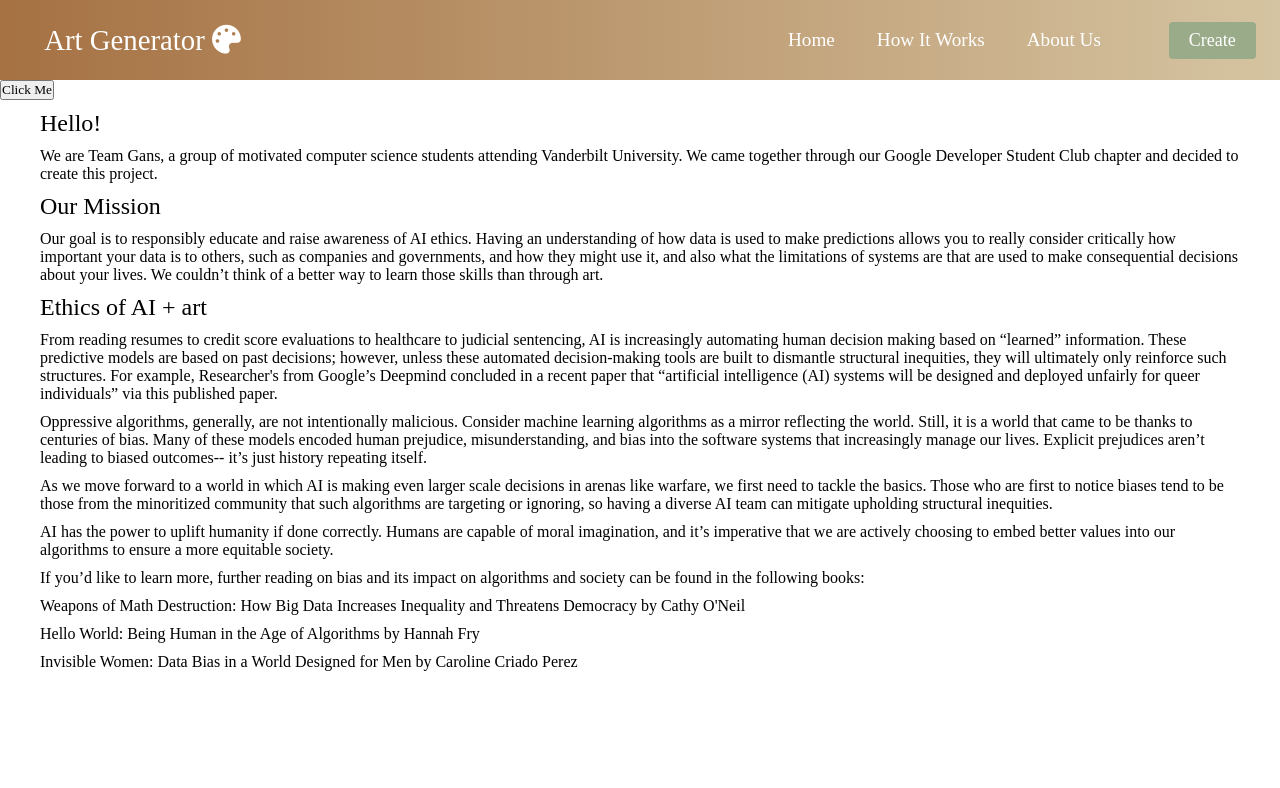
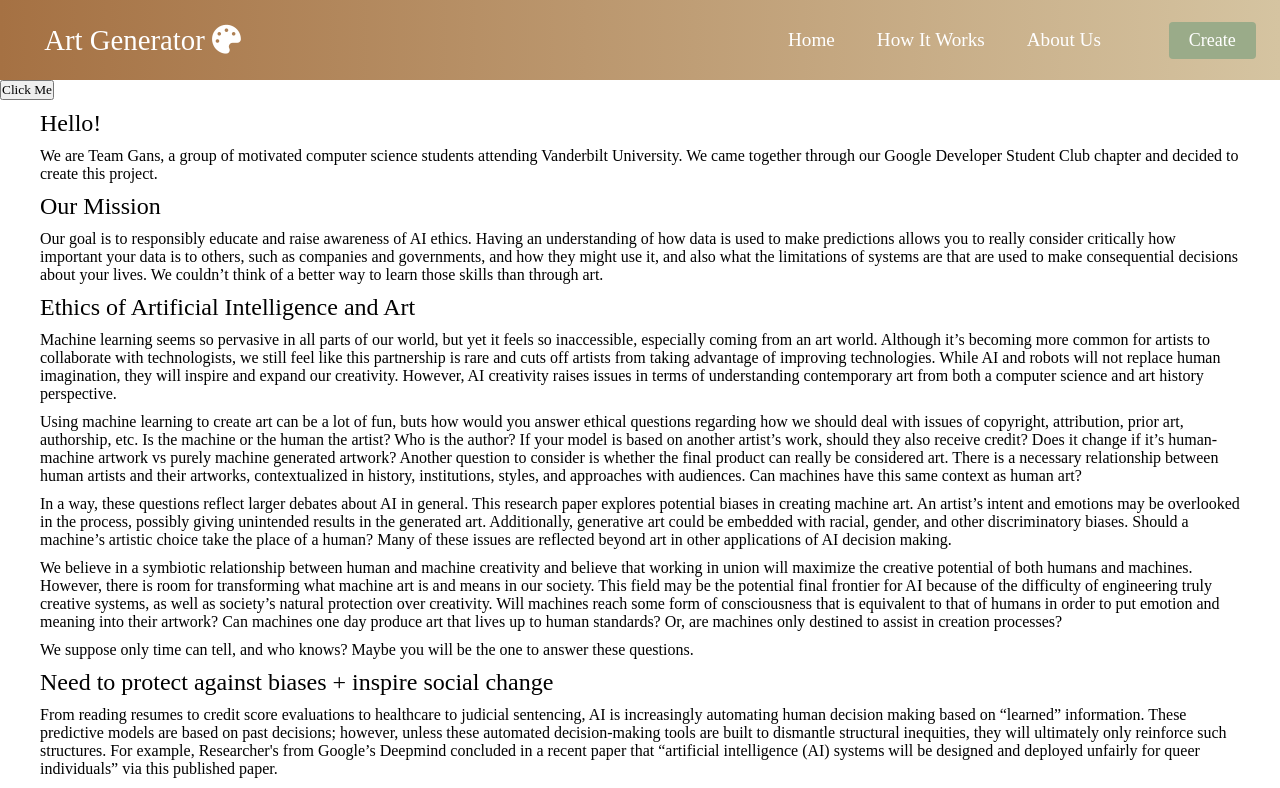
Before and after one commit to korenrh/DSC2021, a React (Create React App) app: page / in a window 1280 px wide. Shown: the top 788 px of the page. Built offline with nearby package versions, Linux system fonts and the light colour scheme.

Commit message:
updated content (first iteration)

```diff
--- a/src/components/Content/Content.js
+++ b/src/components/Content/Content.js
@@ -18,7 +18,22 @@ class Content extends Component {
                         Having an understanding of how data is used to make predictions allows you to really consider critically how important your data is to others, such as companies and governments, and how they might use it, and also what the limitations of systems are that are used to make consequential decisions about your lives.
                         We couldn’t think of a better way to learn those skills than through art.</p>
                     </div>
-                    <h2>Ethics of AI + art</h2>
+                    <div>
+                    <h2>Ethics of Artificial Intelligence and Art</h2>
+
+                    <p>Machine learning seems so pervasive in all parts of our world, but yet it feels so inaccessible, especially coming from an art world. Although it’s becoming more common for artists to collaborate with technologists, we still feel like this partnership is rare and cuts off artists from taking advantage of improving technologies.
+                        While AI and robots will not replace human imagination, they will inspire and expand our creativity. However, AI creativity raises issues in terms of understanding contemporary art from both a computer science and art history perspective. </p>
+
+                    <p>Using machine learning to create art can be a lot of fun, buts how would you answer ethical questions regarding how we should deal with issues of copyright, attribution, prior art, authorship, etc. Is the machine or the human the artist? Who is the author? If your model is based on another artist’s work, should they also receive credit? Does it change if it’s human-machine artwork vs purely machine generated artwork? Another question to consider is whether the final product can really be considered art. There is a necessary relationship between human artists and their artworks, contextualized in history, institutions, styles, and approaches with audiences. Can machines have this same context as human art?  </p>
+
+                    <p>In a way, these questions reflect larger debates about AI in general. This research paper explores potential biases in creating machine art. An artist’s intent and emotions may be overlooked in the process, possibly giving unintended results in the generated art. Additionally, generative art could be embedded with racial, gender, and other discriminatory biases. Should a machine’s artistic choice take the place of a human? Many of these issues are reflected beyond art in other applications of AI decision making. </p>
+
+                    <p>We believe in a symbiotic relationship between human and machine creativity and believe that working in union will maximize the creative potential of both humans and machines. However, there is room for transforming what machine art is and means in our society. This field may be the potential final frontier for AI because of the difficulty of engineering truly creative systems, as well as society’s natural protection over creativity. Will machines reach some form of consciousness that is equivalent to that of humans in order to put emotion and meaning into their artwork? Can machines one day produce art that lives up to human standards? Or, are machines only destined to assist in creation processes?</p>
+
+                    <p>We suppose only time can tell, and who knows? Maybe you will be the one to answer these questions. </p>
+
+                    </div>
+                    <h2>Need to protect against biases + inspire social change</h2>
                     <p>
                         From reading resumes to credit score evaluations to healthcare to judicial sentencing, AI is increasingly automating human decision making based on “learned” information.
                         These predictive models are based on past decisions; however, unless these automated decision-making tools are built to dismantle structural inequities, they will ultimately only reinforce such structures.
```
